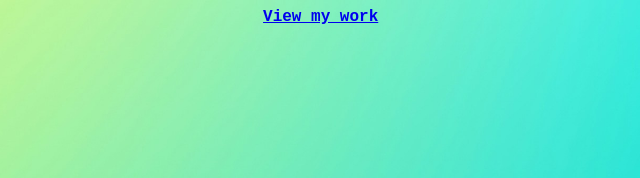
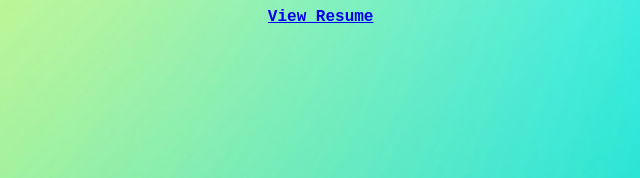
Before and after one commit to sagar8340/Portfolio, a plain HTML site: page index.html in a window 1280 px wide. Shown: the part 422-600 px from the top of the page, 10-650 px from the left. Drawn offline with Linux system fonts and the light colour scheme.

Commit message:
add resume

```diff
--- a/index.html
+++ b/index.html
@@ -27,7 +27,7 @@
                 <p>Sagar kumar</p>
                 <p>I am a Frontend Developer</p>
                 <p id="intro">I build simple and clean websites using HTML and CSS.</p>
-                <a href="#project_sec">View my work</a>
+                <a href=" https://sagar8340.github.io/Resume-Sagar/">View Resume</a>
             </div>
             <div class="right_sec">
                 <img src="content2_img.jpg" alt="programing">
```
